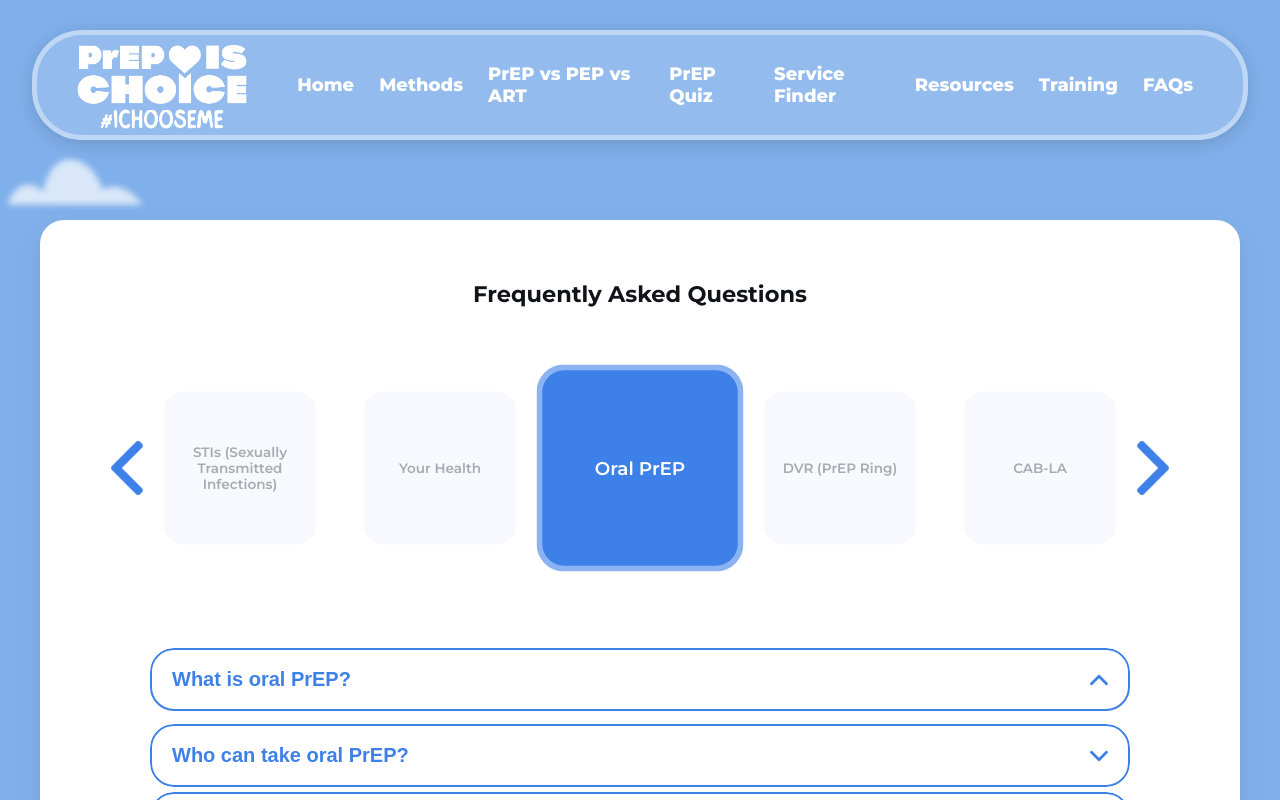
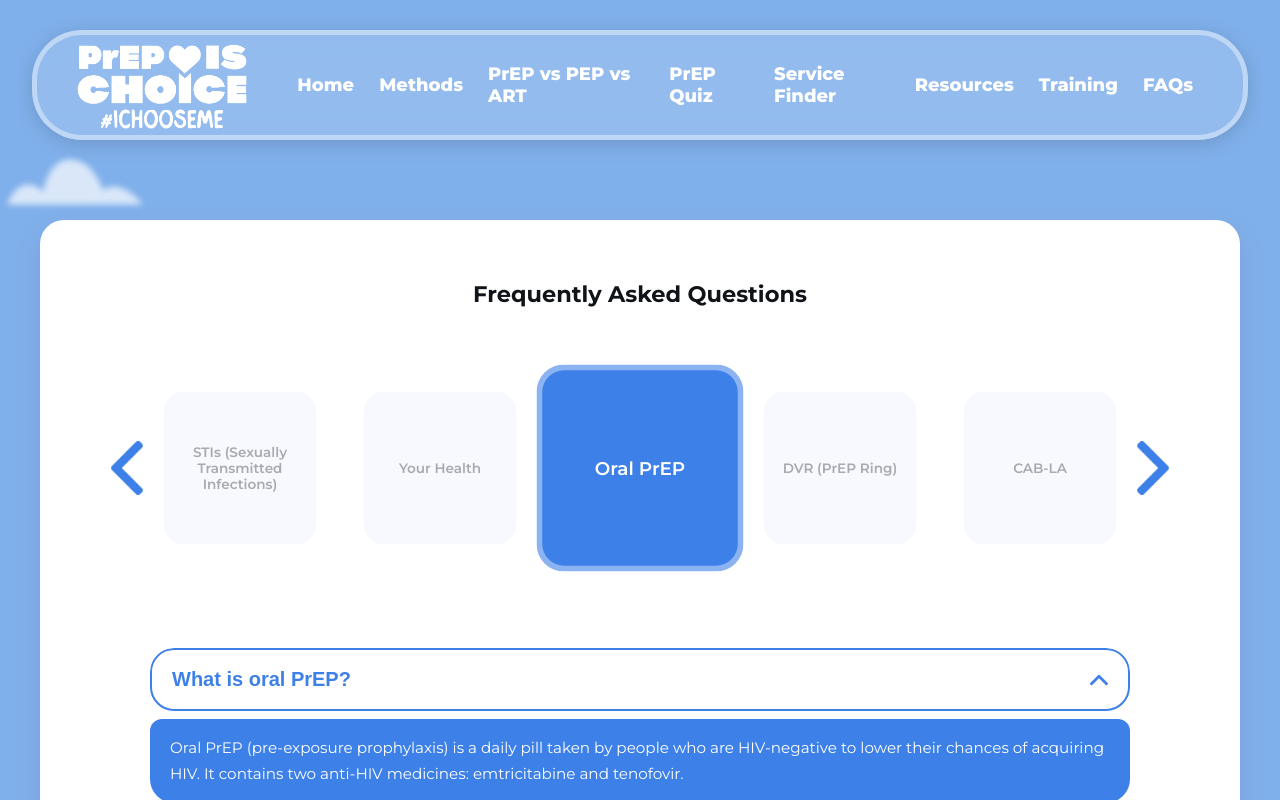
Before and after one commit to T3RRY-J4Y/MyPrEP-ServiceFinder, a React (Vite) app: page /faqs in a window 1280 px wide. Both pictures are taken after a click on the button "What is oral PrEP?". Shown: the top 800 px of the page. Built offline with nearby package versions, Linux system fonts and the light colour scheme; no server answers; the HTML template or start-up script is replaced by a standard one; a web font is replaced by a local one.

Commit message:
fix: FAQ accordion answers now display correctly

```diff
--- a/src/pages/Faqs.jsx
+++ b/src/pages/Faqs.jsx
@@ -11,7 +11,6 @@ export default function Faqs() {
 
   const total = FAQ_METHODS.length;
 
-  // Build triple-looped cards array (same as original)
   const tripleCards = [];
   for (let i = 0; i < total * 3; i++) {
     tripleCards.push(FAQ_METHODS[i % total]);
@@ -34,7 +33,6 @@ export default function Faqs() {
       : "transform 0.7s cubic-bezier(0.4, 0, 0.2, 1)";
     track.style.transform  = `translateX(${offset}px)`;
 
-    // Update active card
     track.querySelectorAll(".method-card").forEach((c, i) => {
       c.classList.toggle("active", i === positionIndex.current);
     });
@@ -75,7 +73,6 @@ export default function Faqs() {
     updateCarousel();
   }
 
-  // Initial setup + resize
   useEffect(() => {
     updateCarousel(true);
     const onResize = () => updateCarousel(true);
@@ -83,7 +80,6 @@ export default function Faqs() {
     return () => window.removeEventListener("resize", onResize);
   }, []);
 
-  // Re-run carousel update whenever currentIndex changes
   useEffect(() => {
     updateCarousel();
   }, [currentIndex]);
@@ -145,9 +141,13 @@ export default function Faqs() {
             </div>
 
             {/* FAQ Accordion */}
-            <div className="questions-container" id="faqContainer">
+            <div className="questions-container" id="faqContainer" style={{ width: "100%", overflow: "hidden" }}>
               {method.faqs.map((faq, i) => (
-                <div key={i} className="question">
+                <div
+                  key={i}
+                  className="question"
+                  style={{ marginBottom: 10, overflow: "hidden" }}
+                >
                   <button
                     className="faq-btn"
                     onClick={() => setOpenFaq(openFaq === i ? null : i)}
@@ -160,7 +160,18 @@ export default function Faqs() {
                     />
                   </button>
                   {openFaq === i && (
-                    <p dangerouslySetInnerHTML={{ __html: faq.a }} />
+                    <div
+                      style={{
+                        padding: "16px 20px",
+                        lineHeight: 1.7,
+                        color: "#ffffff",
+                        background: "#3D80E8",
+                        fontSize: "0.95rem",
+                        borderRadius: "12px",
+                        marginTop: "8px",
+                      }}
+                      dangerouslySetInnerHTML={{ __html: faq.a }}
+                    />
                   )}
                 </div>
               ))}
```
